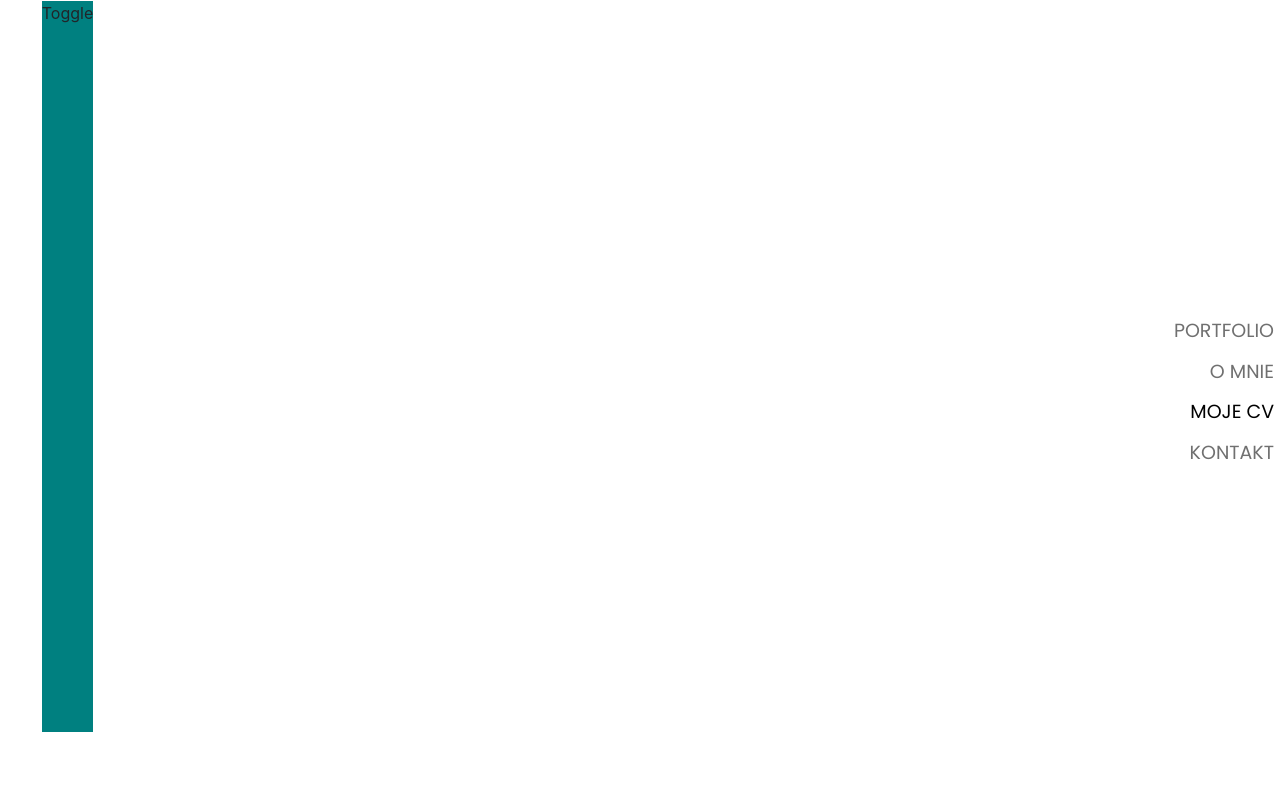
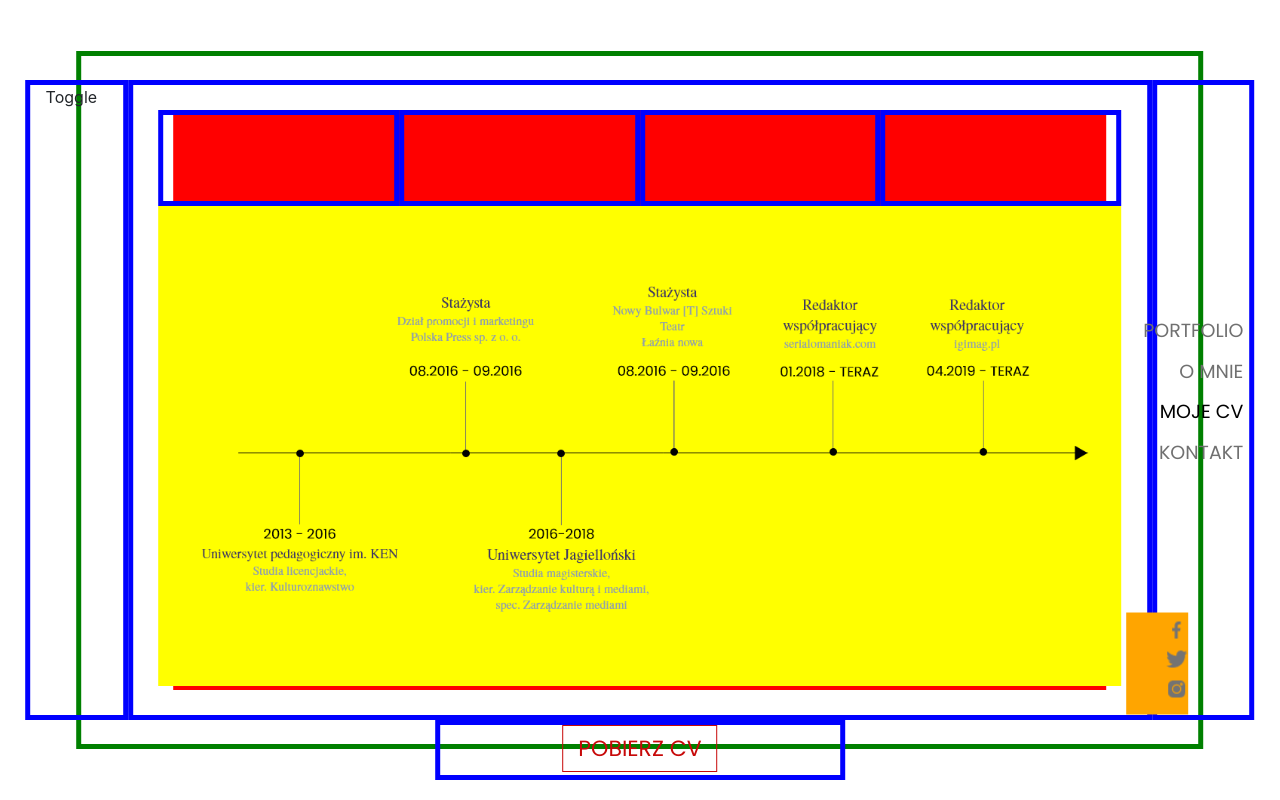
Before and after one commit to elderbary/portfolio-react-aleksandra, a React (Create React App) app: page /cv in a window 1280 px wide. Built offline with nearby package versions, Linux system fonts and the light colour scheme.

Commit message:
timeline ready

```diff
--- a/src/layouts/CV.js
+++ b/src/layouts/CV.js
@@ -1,22 +1,48 @@
 import React, { Component } from "react";
-import "../styles/App.css";
+import "../styles/test.css";
+import Container from "react-bootstrap/Container";
+import Row from "react-bootstrap/Row";
+import Col from "react-bootstrap/Col";
+
 import Navigation from "./Navigation";
 import Toggle from "./Toggle";
+import Btn from "./Btn";
+import Social from "./Social";
+import Timeline from "./Timeline";
 
 
-class CV extends Component {
+class Test extends Component {
     render() {
         return (
-      <div className="rama">
-        <div className="container">
-          <div className="grid">
-            <div className="grid-item grid-item-1">{<Toggle />}</div>
-            <div className="grid-item grid-item-5">{<Navigation />}</div>
+            <div className="div-main">
+                <Container className="container-std">
+                    <Row className="row-main">
+                        <Col className="col-std col-toogle" md={1}>{<Toggle />}</Col>
+                        <Col className="col-std col-center" md={10}>
+                            <div className="div-center">
+                            <Row className="row-stats">
+                                        <Col className="col-std col-stats"></Col>
+                                        <Col className="col-std col-stats"></Col>
+                                        <Col className="col-std col-stats"></Col>
+                                        <Col className="col-std col-stats"></Col>
+                                    </Row>
+                                    <Row className="row-cv">
+                                      {<Timeline />}
+                                    </Row>
                             </div>
-        </div>
+                        </Col>
+                        <Col className="col-std col-nav" md={1}>
+                            {<Navigation />}
+                            {<Social />}
+                        </Col>
+                    </Row>
+                    <Row className="row-bottom">
+                        <Col className="col-std col-btn" md={{ span: 4, offset: 4}}><Btn btntext="Pobierz CV" /></Col>
+                    </Row>
+                </Container>
             </div>
         );
     }
 }
 
-export default CV;
+export default Test;
--- /dev/null
+++ b/src/layouts/Timeline.js
@@ -0,0 +1,14 @@
+import React from 'react';
+import 'bootstrap/dist/css/bootstrap.min.css';
+import '../styles/timeline.css';
+import timelineimg from '../images/timeline.png'
+
+const Timeline = () => {
+    return (
+        <div className="timeline-container">
+        <img src={timelineimg} alt="timeline" />
+        </div>
+    )
+}
+
+export default Timeline;
--- a/src/styles/test.css
+++ b/src/styles/test.css
@@ -29,6 +29,15 @@
 }
 .col-btn {
   height: 75%;
+}
+.div-center {
+  background-color: red;
+  position: absolute;
+  top: 4%;
+  right: 4%;
+  bottom: 4%;
+  left: 4%;
+  margin: auto;
 }
 .div-left {
   background-color: red;
@@ -69,3 +78,12 @@
   height: 100%;
   background: #00b3ff;
 }
+
+.col-stats {
+  height: 12vh;
+}
+
+.row-cv {
+  background: yellow;
+  height: 60vh;
+}
--- /dev/null
+++ b/src/styles/timeline.css
@@ -0,0 +1,38 @@
+.timeline-container {
+    position: absolute;
+    left: 50%;
+    top: 10%;
+    transform: translate(-50%, 30%);
+    max-width: 100%;
+    max-height: 100%;
+    display: block;
+}
+
+.timeline-container img {
+
+}
+@media (max-width: 1600px) {
+    .timeline-container img {
+        max-width: 70vw;
+        max-height: 80vh;
+    }
+}
+
+@media (max-width: 1400px) {
+
+    .timeline-container img {
+        max-width: 70vw;
+        max-height: 70vh;
+    }
+}
+
+@media (max-width: 992px) {
+
+    .timeline-container {
+        top: 25%;
+    }
+    .timeline-container img {
+        max-width: 60vw;
+        max-height: 70vh;
+    }
+}
```
Also changed, not shown: src/images/timeline.png (added). Lines whose indentation alone changed are shown as unchanged.
